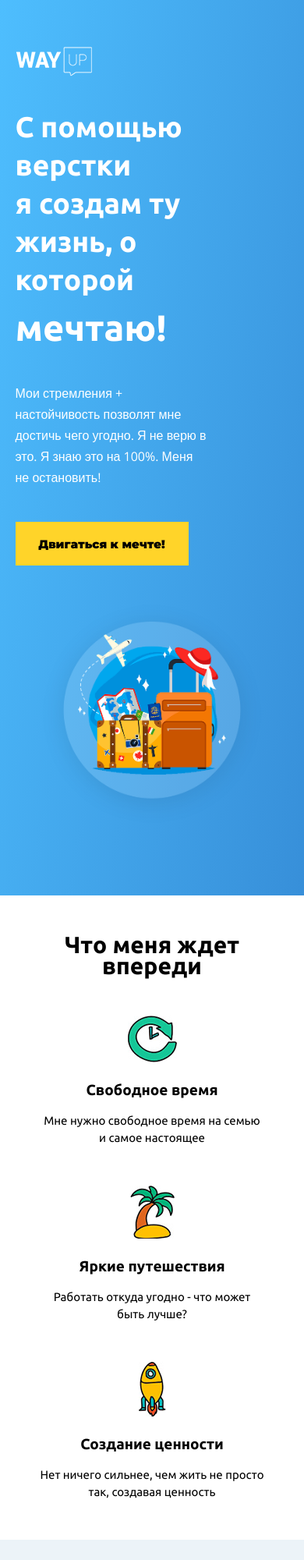
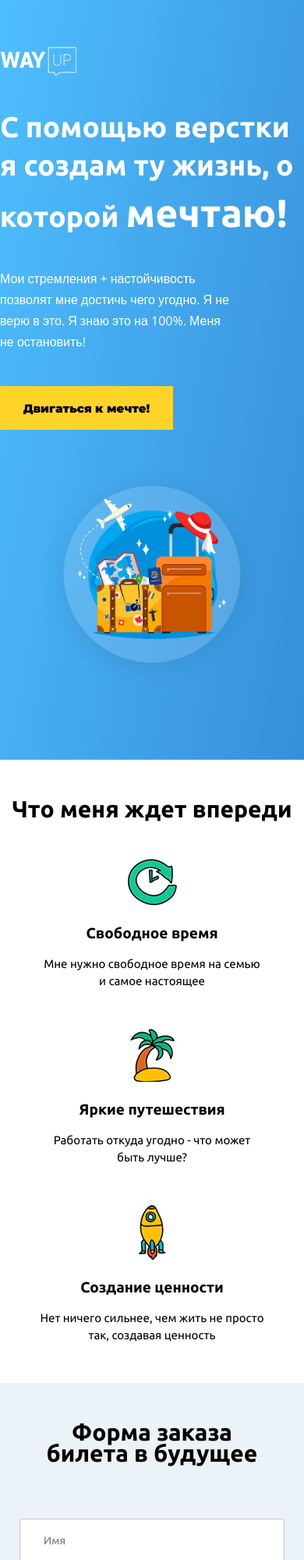
Before and after one commit to Tarasova09/WayUp, a plain HTML site: page index.html in a window 390 px wide. Shown: the top 2000 px of the page at 78% size. Drawn offline with nearby package versions, Linux system fonts and the light colour scheme.

Commit message:
Update style.css

```diff
--- a/css/style.css
+++ b/css/style.css
@@ -37,24 +37,21 @@ h6 {
 }
 
 .container {
-  width: 1230px;
+  width: 1170px;
   margin: 0 auto;
   padding: 0;
 }
 
 .wrapper {
   display: flex;
+  align-items: center;
   justify-content: space-between;
-}
-
-.offer {
-  margin: 140px 40px 0 0;
 }
 
 .title {
   font-size: 37px;
   line-height: 49px;
-  width: 548px;
+  width: 540px;
 }
 
 .title span {
@@ -112,22 +109,23 @@ h6 {
   justify-content: space-between;
 }
 
+.item {
+  width: 289px;
+}
+
 .item-time {
-  width: 283px;
   background: url(../img/time.jpg) no-repeat center top;
-  margin: 80px 131px 0 44px;
+  margin-top: 80px;
 }
 
 .item-beach {
-  width: 258px;
   background: url(../img/beach.jpg) no-repeat center top;
   margin-top: 72px;
 }
 
 .item-launch {
-  width: 293px;
   background: url(../img/launch.jpg) no-repeat center top;
-  margin: 70px 97px 0 124px;
+  margin-top: 70px;
 }
 
 .item-title {
@@ -199,6 +197,7 @@ input {
   line-height: 27px;
   font-family: "Open Sans", sans-serif;
   font-weight: 400;
+  margin: 0 auto;
 }
 
 @media screen and (max-width: 1400px) {
@@ -207,20 +206,7 @@ input {
   }
 
   .offer {
-    width: 459px;
-  }
-
-  .title {
-    font-size: clamp(10px, 12vw, 37px);
-  }
-
-  .title span {
-    font-size: clamp(20px, 12vw, 59px);
-  }
-
-  .items {
-    display: flex;
-    justify-content: center;
+    width: clamp(300px, 12vw, 548px);
   }
 }
 
@@ -229,35 +215,16 @@ input {
     width: 960px;
   }
 
-  .wrapper {
-    align-items: center;
+  .title {
+    width: 450px;
   }
 
-  .offer {
-    margin: auto;
-    width: 410px;
+  .title span {
+    font-size: 50px;
   }
 
-  .title {
-    width: 420px;
-  }
-
-  .travel {
-    width: 541px;
-    height: 541px;
-  }
-
-  .items {
-    display: flex;
-    justify-content: center;
-  }
-
-  .item-time {
-    margin-right: 70px;
-  }
-
-  .item-launch {
-    margin-left: 70px;
+  .intro {
+    width: 370px;
   }
 }
 
@@ -272,7 +239,6 @@ input {
 
   .travel {
     display: block;
-    margin-top: 50px;
   }
 
   .offer {
@@ -280,11 +246,10 @@ input {
   }
 
   .title {
-    width: 90%;
+    width: 100%;
   }
-
   .intro {
-    width: 90%;
+    width: 77%;
   }
 
   .main-container {
@@ -328,40 +293,33 @@ input {
     width: 540px;
   }
 
-  .intro {
-    width: 85%;
+  .offer {
+    width: 100%;
   }
 
   .travel {
-    width: 400px;
-    height: 400px;
+    margin-top: 50px;
+    width: 540px;
+    height: 540px;
   }
+}
 
-  @media screen and (max-width: 576px) {
-    .container {
-      width: 90%;
-    }
-
-    .offer {
-      max-width: 100%;
-    }
-
-    .intro {
-      width: 70%;
-    }
+@media screen and (max-width: 576px) {
+  .container {
+    width: 100%;
   }
 
   .form-items {
-    width: 100%;
+    width: 70%;
+    margin: auto;
   }
 
   .btn {
     margin: 0;
-
   }
 
   .input {
-    width: 100%;
+    width: 300px;
   }
 
   .travel {
```
